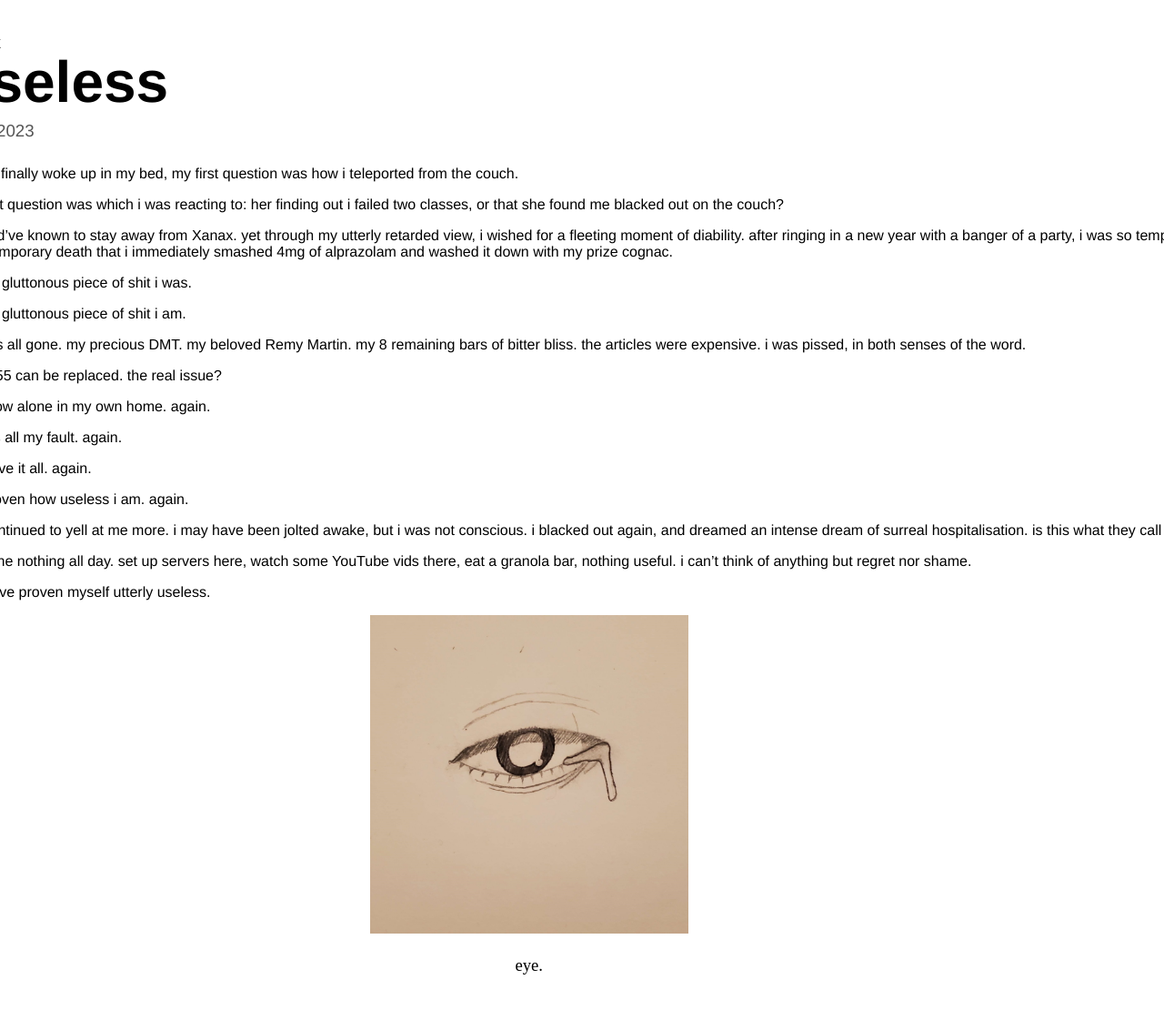
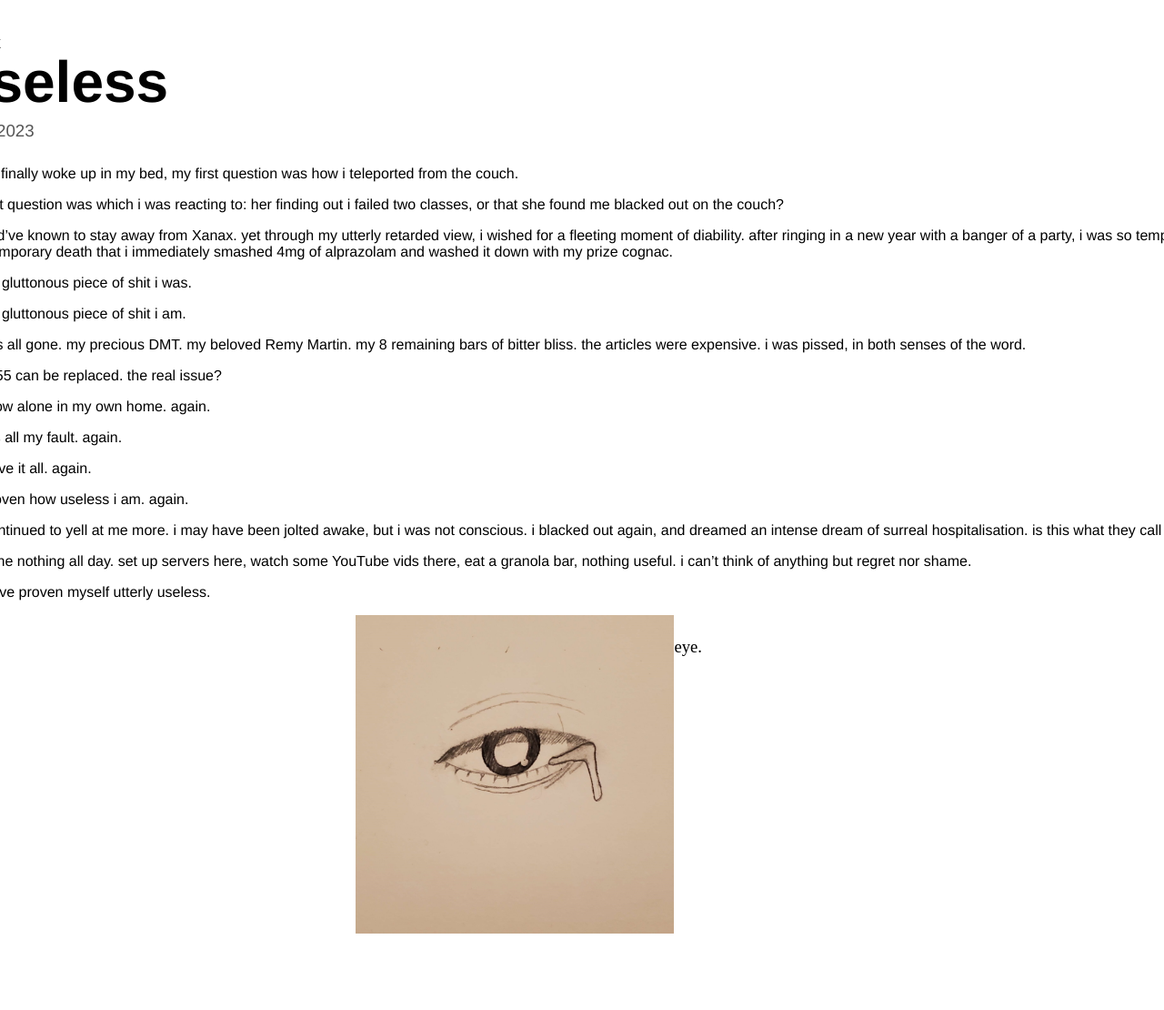
Before and after one commit to avar1c3/inkwell, a Jekyll site: the page built from _posts/2023-01-03-useless.md, in a window 1280 px wide. Shown: the top 1110 px of the page at 91% size. Built offline with Jekyll 4.4.1, drawn with Linux system fonts in a browser that asks for light colours.

Commit message:
whoops VII: down the middle, please

```diff
--- a/_sass/_post.scss
+++ b/_sass/_post.scss
@@ -44,7 +44,8 @@
 }
 
 .img-box {
-	text-align: center;
+	display: flex;
+	justify-content: center;
 	margin: 8pt;
 	width: 90%;
 	height: 90%;
```
